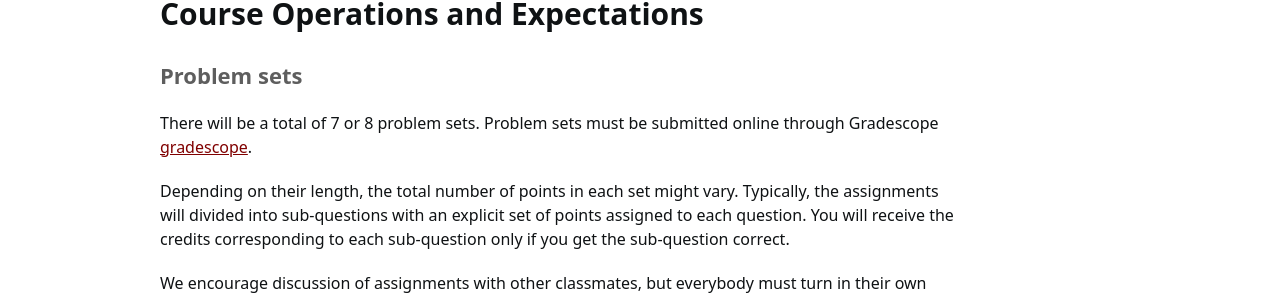
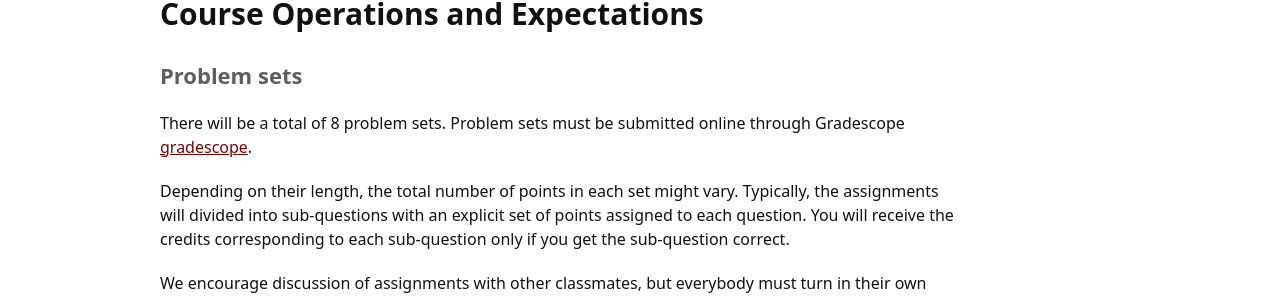
Before and after one commit to stanford-msande233/spring26, a Jekyll site: the page built from index.md, in a window 1280 px wide and 900 px high, scrolled down 2627 px. Shown: the part 148-447 px from the top of the window. Built offline with Jekyll 4.4.1, drawn with Linux system fonts in a browser that asks for light colours; nearby versions of some CDN libraries; a style sheet for code colours, icons or effects is not loaded.

Commit message:
Update index.md

```diff
--- a/index.md
+++ b/index.md
@@ -89,14 +89,14 @@
 
 ## Course webpages
 
-* Discussion: [Ed Discussion](https://edstem.org/us/courses/57750/discussion/4656262)
-* Submissions: [Gradescope](https://www.gradescope.com/courses/760253)
+* Discussion: [Ed Discussion](https://edstem.org/us/courses/97604/discussion)
+* Submissions: [Gradescope](https://www.gradescope.com/courses/1290477)
 
 # Course Operations and Expectations
 
 ### Problem sets
 
-There will be a total of 7 or 8 problem sets. Problem sets must be submitted online through Gradescope [gradescope](https://www.gradescope.com/courses/486969/).
+There will be a total of 8 problem sets. Problem sets must be submitted online through Gradescope [gradescope](https://www.gradescope.com/courses/1290477/).
 
 Depending on their length, the total number of points in each set might vary. Typically, the assignments will divided into sub-questions with an explicit set of points assigned to each question. You will receive the credits corresponding to each sub-question only if you get the sub-question correct.
 
```
